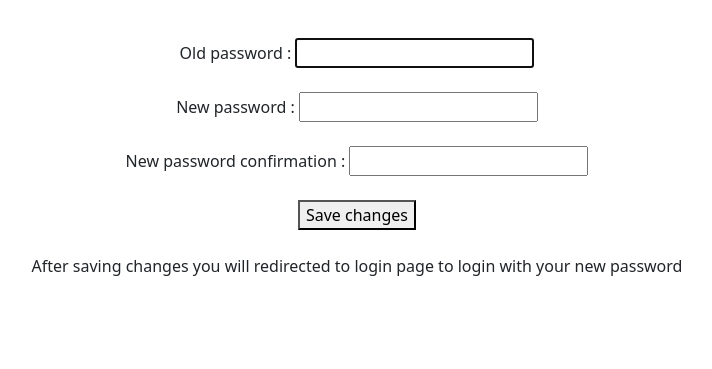
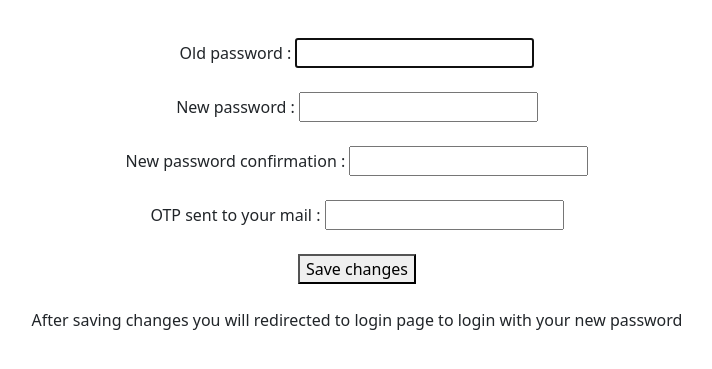
Before and after one commit to saikiran-botla/phoenix-moodle, a Django app: page /updatepassword/ in a window 1280 px wide. Shown: the part 136-505 px from the top of the page, without its empty margins (283-995 px from the left). Run offline with Django 3.2, Linux system fonts and the light colour scheme; a user stored in the database is signed in.

Commit message:
29-11-2021 00:24

```diff
--- a/moodle/templates/moodle/reset.html
+++ b/moodle/templates/moodle/reset.html
@@ -14,6 +14,10 @@
 		{{fields}}<br> <br>
 
 	{%endfor%}
+	OTP sent to your mail :
+	<input type="number" name="OTP" value="OTP sent to your mail">
+	<br>
+	<br>
 	<button type="submit">Save changes</button>
 </form>
 <br>
--- a/moodle/views.py
+++ b/moodle/views.py
@@ -20,6 +20,7 @@ import matplotlib.pyplot as plt
 import matplotlib.dates as mdates
 import io
 import urllib, base64
+from random import randint
 
 
 def loginPage(request):
@@ -66,10 +67,27 @@ def logoutPage(request):
 	logout(request)
 	return redirect('login')
 
+OTP=randint(100000,999999)
 @login_required(login_url='login')
 def reset(request):
 
+	#OTP=randint(100000,999999)
+	send_mail(
+		"OTP for password change",
+		"Here is your OTP for password change :"+str(OTP)+".\n please enter carefully without anyspaces before or between or after the digits",
+		'1457205saikiran@gmail.com',
+		[request.user.email],
+		fail_silently=True,
+		)
+
 	if request.method=="POST":
+
+		OTPgi=request.POST.get('OTP')
+		if OTP != int(OTPgi):
+			form=PasswordChangeForm(request.user)
+			messages.error(request,"OTP is incorrect"+str(OTPgi) + str(OTP))
+			return render(request,'./moodle/reset.html',{'form':form})
+
 		form=PasswordChangeForm(request.user,request.POST)
 		if form.is_valid():
 			user=form.save()
@@ -82,6 +100,7 @@ def reset(request):
 			return render(request,'./moodle/reset.html',{'form':form})
 
 	else:
+
 		form=PasswordChangeForm(request.user)
 		return render(request,'./moodle/reset.html',{'form':form})
 
@@ -391,6 +410,7 @@ def grade(request,pk):
 	coursetotal=0
 
 	mean=dict()
+	y=list()
 
 	for assignment in assignments:
 
@@ -408,9 +428,26 @@ def grade(request,pk):
 			sub=Submission.objects.get(student=request.user,assignment=assignment)
 			if sub.statusofcorrection=="DONE" :
 				coursetotal=float(assignment.weightage)/100.0 * (int(sub.grade) * 100.0)/assignment.total
+				y.append(sub.grade*100.0/assignment.total)
 			mysubmissions.append(sub)
 
-	return render(request,'moodle/grades.html',{'assignments':assignments,'mysubmissions':mysubmissions,'pk':pk,'coursetotal':coursetotal,'mean':mean})
+
+
+	y=np.array(y)
+
+	z=np.arange(1,np.size(y)+1)
+	plt.plot(z,y)
+	plt.xlabel("Assignment number")
+	plt.ylabel("percentage of marks obtained")
+	plt.title("Your progress")
+
+	buf=io.BytesIO()
+	plt.savefig(buf,format='png',dpi=300)
+	image_base64=base64.b64encode(buf.getvalue()).decode('utf-8').replace('\n','')
+	buf.close()
+	plt.clf()
+
+	return render(request,'moodle/grades.html',{'assignments':assignments,'mysubmissions':mysubmissions,'pk':pk,'coursetotal':coursetotal,'mean':mean,'image_base64':image_base64})
 
 
 
```
Also changed, not shown: moodle/templates/moodle/grades.html (+1 -0 lines), requirements.txt (added, +14 -0 lines), db.sqlite3.
